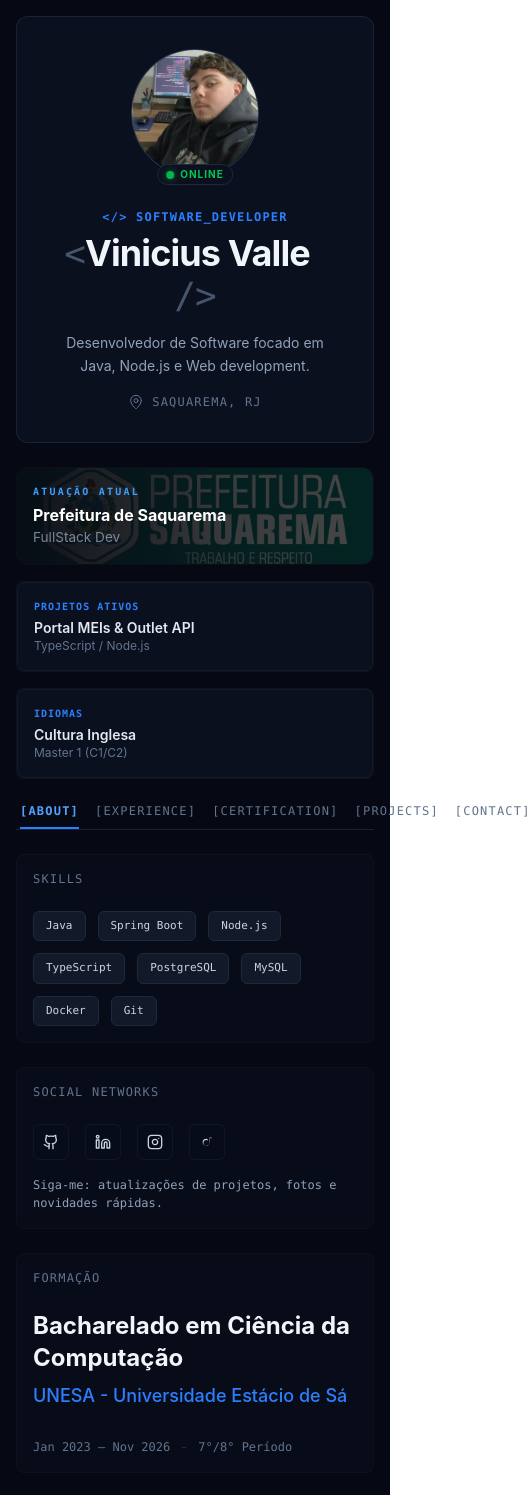
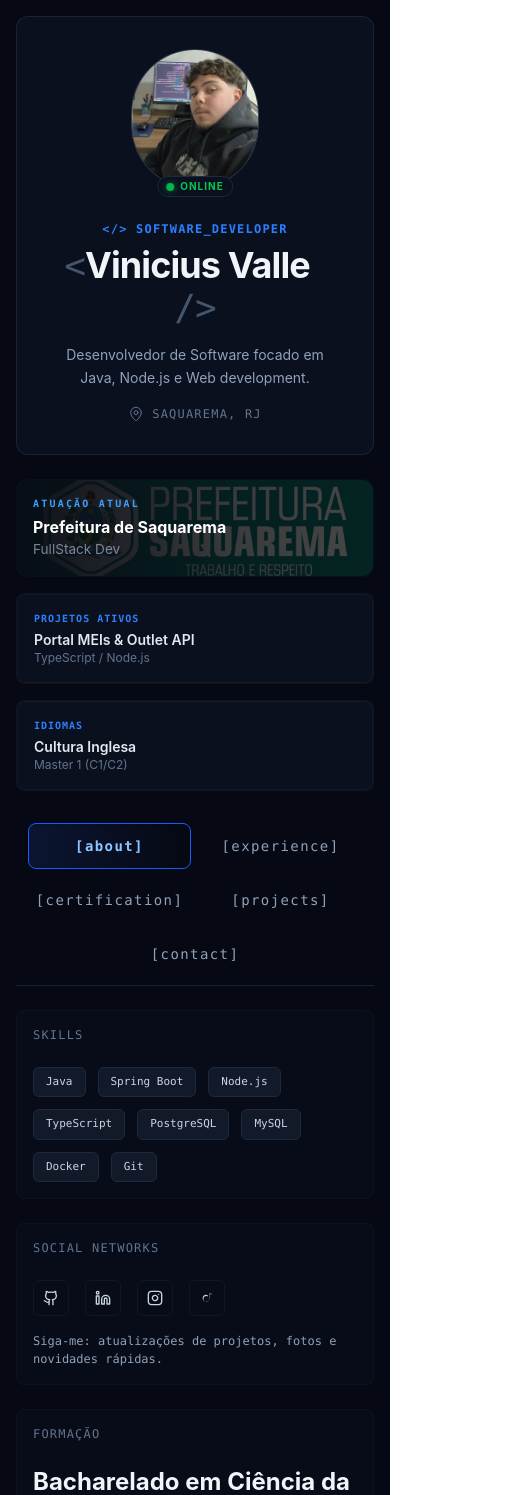
Before and after one commit to viniciusvalledev/Portfolio-ViniciusDoValle, a React (Vite) app: page / in a window 390 px wide. Shown: the top 1495 px of the page, 531 px wide, since content can reach past the window. Built offline with nearby package versions, Linux system fonts and the light colour scheme.

Commit message:
fix: responsividade ajeitada

```diff
--- a/src/components/Layout/Navigation.tsx
+++ b/src/components/Layout/Navigation.tsx
@@ -8,26 +8,42 @@ interface NavigationProps {
 export const Navigation: React.FC<NavigationProps> = ({ activeTab, setActiveTab }) => {
   const tabs = ['about', 'experience', 'certification', 'projects', 'contact'];
 
-  const getTabClass = (tabName: string) => {
-    const baseClass = "pb-2 font-mono tracking-widest text-xs transition-all cursor-pointer uppercase ";
+  const getTabClass = (tabName: string, isContact = false) => {
+    const base = "font-mono tracking-widest text-sm transition-all focus:outline-none focus-visible:ring-2 focus-visible:ring-blue-500";
+    // mobile: botões em duas colunas, alvo de toque maior
+    const mobile = isContact ? "w-3/4 text-center py-3 rounded-lg" : "w-full text-center py-3 rounded-lg";
+    // desktop volta a ser inline e menor
+    const desktop = "md:w-auto md:inline-flex md:py-2 md:px-1";
+
     if (activeTab === tabName) {
-      return baseClass + "text-blue-400 border-b-2 border-blue-500 font-semibold";
+      return `${base} ${mobile} ${desktop} bg-gradient-to-r from-blue-900/25 to-transparent text-blue-300 border border-blue-600 shadow-inner font-semibold`;
     }
-    return baseClass + "text-slate-500 border-b-2 border-transparent hover:text-slate-300";
+
+    return `${base} ${mobile} ${desktop} text-slate-400 hover:text-slate-200 hover:bg-slate-800/50 border border-transparent`;
   };
 
   return (
     <div className="border-b border-slate-800/80">
-      <nav className="flex gap-4 md:gap-6 px-1">
-        {tabs.map(tab => (
-          <button
-            key={tab}
-            onClick={() => setActiveTab(tab)}
-            className={getTabClass(tab)}
-          >
-            [{tab}]
-          </button>
-        ))}
+      {/* Em mobile usamos grid 2 colunas para facilitar toques; em md volta para flex horizontal */}
+      <nav className="grid grid-cols-2 gap-2 px-3 py-2 md:flex md:flex-wrap md:gap-6">
+        {tabs.map(tab => {
+          const isContact = tab === 'contact';
+          // wrapper aplica col-span-2 para centralizar o contact em mobile
+          const wrapperClass = isContact ? 'col-span-2 flex justify-center md:col-auto' : '';
+          return (
+            <div key={tab} className={wrapperClass}>
+              <button
+                type="button"
+                aria-pressed={activeTab === tab}
+                aria-label={tab}
+                onClick={() => setActiveTab(tab)}
+                className={getTabClass(tab, isContact)}
+              >
+                {`[${tab}]`}
+              </button>
+            </div>
+          );
+        })}
       </nav>
     </div>
   );
--- a/src/index.css
+++ b/src/index.css
@@ -201,3 +201,21 @@
 .animate-fade-in {
   animation: fade-in 0.4s ease-out forwards;
 }
+
+/* Prevent horizontal overflow on small screens (fix mobile white gap when swiping sideways) */
+:root {
+  -webkit-font-smoothing: antialiased;
+  -moz-osx-font-smoothing: grayscale;
+}
+
+html, body, #root {
+  max-width: 100vw; /* não permite que o conteúdo ultrapasse a largura da viewport */
+  overflow-x: hidden; /* evita área branca ao arrastar horizontalmente */
+  touch-action: pan-y; /* permite apenas scroll vertical por toque */
+}
+
+/* also ensure images and large elements respect the viewport */
+img, video, svg {
+  max-width: 100%;
+  height: auto;
+}
```
